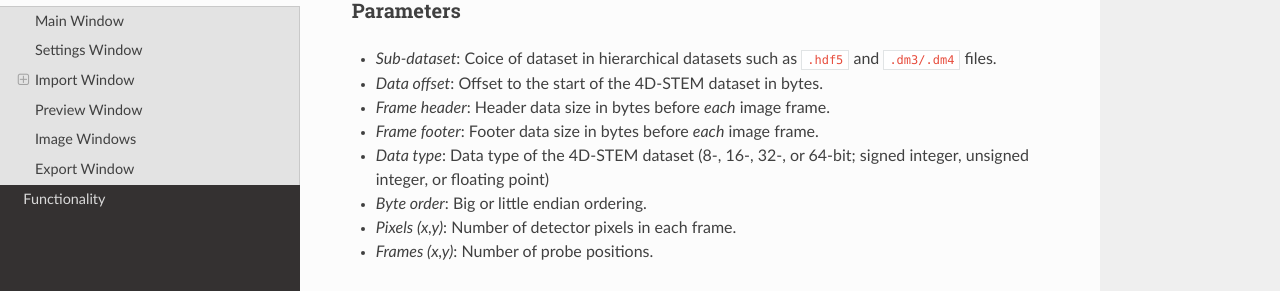
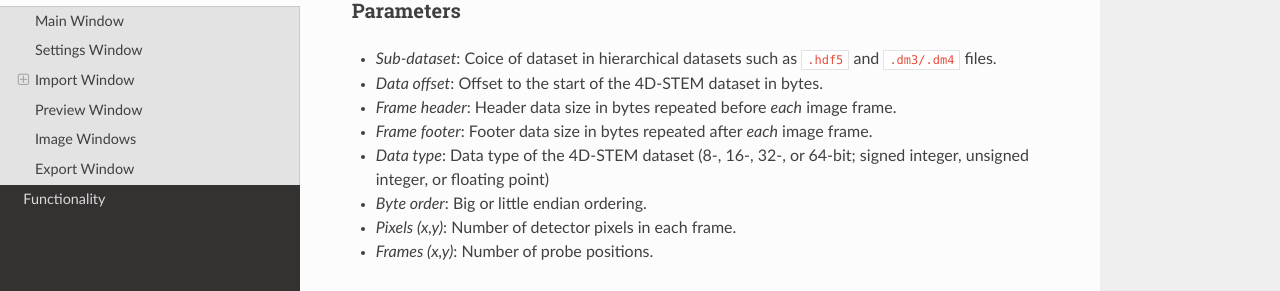
Before and after one commit to bryandesser/Quant4D, a Sphinx documentation site: the page built from docs/source/graphical_user_interface.rst, in a window 1280 px wide and 900 px high, scrolled down 660 px. Shown: the part 160-451 px from the top of the window. Built offline with Sphinx 7.4.7 and the Read the Docs theme 3.1.0, drawn with Linux system fonts in a browser that asks for light colours; pages that are not in the unit, such as notebooks, are missing from menus.

Commit message:
modified:   docs/source/graphical_user_interface.rst

```diff
--- a/docs/source/graphical_user_interface.rst
+++ b/docs/source/graphical_user_interface.rst
@@ -25,8 +25,8 @@ Parameters
 ^^^^^^^^^^
 * `Sub-dataset`: Coice of dataset in hierarchical datasets such as ``.hdf5`` and ``.dm3/.dm4`` files.
 * `Data offset`: Offset to the start of the 4D-STEM dataset in bytes.
-* `Frame header`: Header data size in bytes before *each* image frame.
-* `Frame footer`: Footer data size in bytes before *each* image frame.
+* `Frame header`: Header data size in bytes repeated before *each* image frame.
+* `Frame footer`: Footer data size in bytes repeated after *each* image frame.
 * `Data type`: Data type of the 4D-STEM dataset (8-, 16-, 32-, or 64-bit; signed integer, unsigned integer, or floating point)
 * `Byte order`: Big or little endian ordering.
 * `Pixels (x,y)`: Number of detector pixels in each frame.
```
